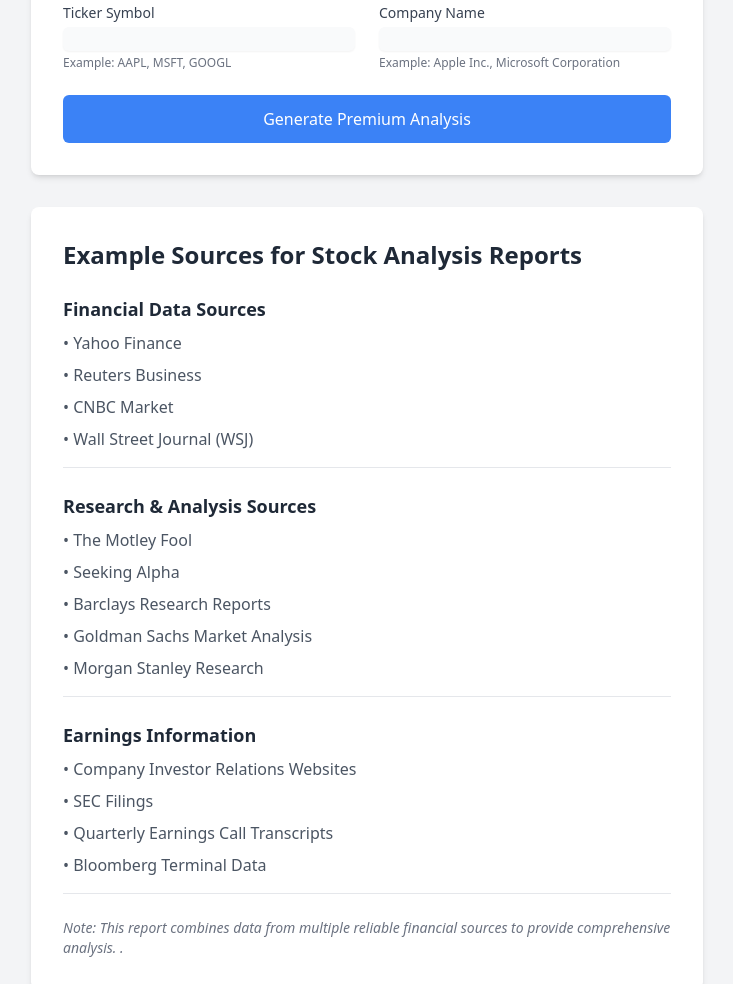
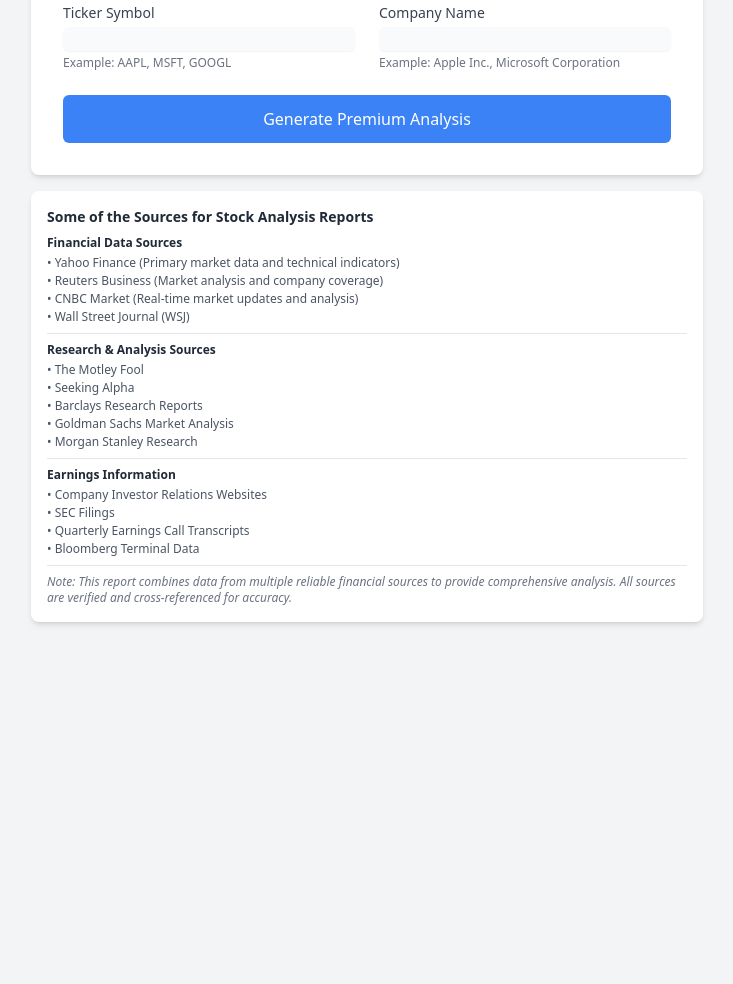
Before and after one commit to chauhanyash000/fintech-ai, a plain HTML site: page templates/index.html in a window 1280 px wide. Shown: the part 405-1389 px from the top of the page, without its empty margins (273-1006 px from the left). After the commit the page ends 1059 px from the top, so only its background shows below. Drawn offline with nearby package versions, Linux system fonts and the light colour scheme.

Commit message:
Update index.html

```diff
--- a/templates/index.html
+++ b/templates/index.html
@@ -194,23 +194,24 @@
 
 
         <!-- Analysis Report Sources Section -->
-<div class="max-w-2xl mx-auto bg-white p-8 rounded-lg shadow-md mt-8">
-    <h2 class="text-2xl font-bold text-gray-800 mb-6">Example Sources for Stock Analysis Reports</h2>
+<!-- Analysis Report Sources Section -->
+<div class="max-w-2xl mx-auto bg-white p-4 rounded-lg shadow-md mt-4 text-xs">
+    <h2 class="text-sm font-bold text-gray-800 mb-2">Some of the Sources for Stock Analysis Reports</h2>
 
-    <div class="space-y-6">
-        <div class="border-b pb-4">
-            <h3 class="font-semibold text-lg text-gray-800 mb-2">Financial Data Sources</h3>
-            <ul class="space-y-2 text-gray-600">
-                <li>• Yahoo Finance </li>
-                <li>• Reuters Business</li>
-                <li>• CNBC Market </li>
-                <li>• Wall Street Journal (WSJ)</li>
+    <div class="space-y-2">
+        <div class="border-b pb-2">
+            <h3 class="font-semibold text-xs text-gray-800 mb-1">Financial Data Sources</h3>
+            <ul class="space-y-0.5 text-gray-600">
+                <li>• Yahoo Finance (Primary market data and technical indicators)</li>
+                <li>• Reuters Business (Market analysis and company coverage)</li>
+                <li>• CNBC Market (Real-time market updates and analysis)</li>
+                <li>• Wall Street Journal (WSJ) </li>
             </ul>
         </div>
 
-        <div class="border-b pb-4">
-            <h3 class="font-semibold text-lg text-gray-800 mb-2">Research & Analysis Sources</h3>
-            <ul class="space-y-2 text-gray-600">
+        <div class="border-b pb-2">
+            <h3 class="font-semibold text-xs text-gray-800 mb-1">Research & Analysis Sources</h3>
+            <ul class="space-y-0.5 text-gray-600">
                 <li>• The Motley Fool </li>
                 <li>• Seeking Alpha </li>
                 <li>• Barclays Research Reports</li>
@@ -219,9 +220,9 @@
             </ul>
         </div>
 
-        <div class="border-b pb-4">
-            <h3 class="font-semibold text-lg text-gray-800 mb-2">Earnings Information</h3>
-            <ul class="space-y-2 text-gray-600">
+        <div class="border-b pb-2">
+            <h3 class="font-semibold text-xs text-gray-800 mb-1">Earnings Information</h3>
+            <ul class="space-y-0.5 text-gray-600">
                 <li>• Company Investor Relations Websites</li>
                 <li>• SEC Filings </li>
                 <li>• Quarterly Earnings Call Transcripts</li>
@@ -230,7 +231,7 @@
         </div>
 
         <div>
-            <p class="text-sm text-gray-500 italic">Note: This report combines data from multiple reliable financial sources to provide comprehensive analysis. .</p>
+            <p class="text-xs text-gray-500 italic">Note: This report combines data from multiple reliable financial sources to provide comprehensive analysis. All sources are verified and cross-referenced for accuracy.</p>
         </div>
     </div>
 </div>
```
